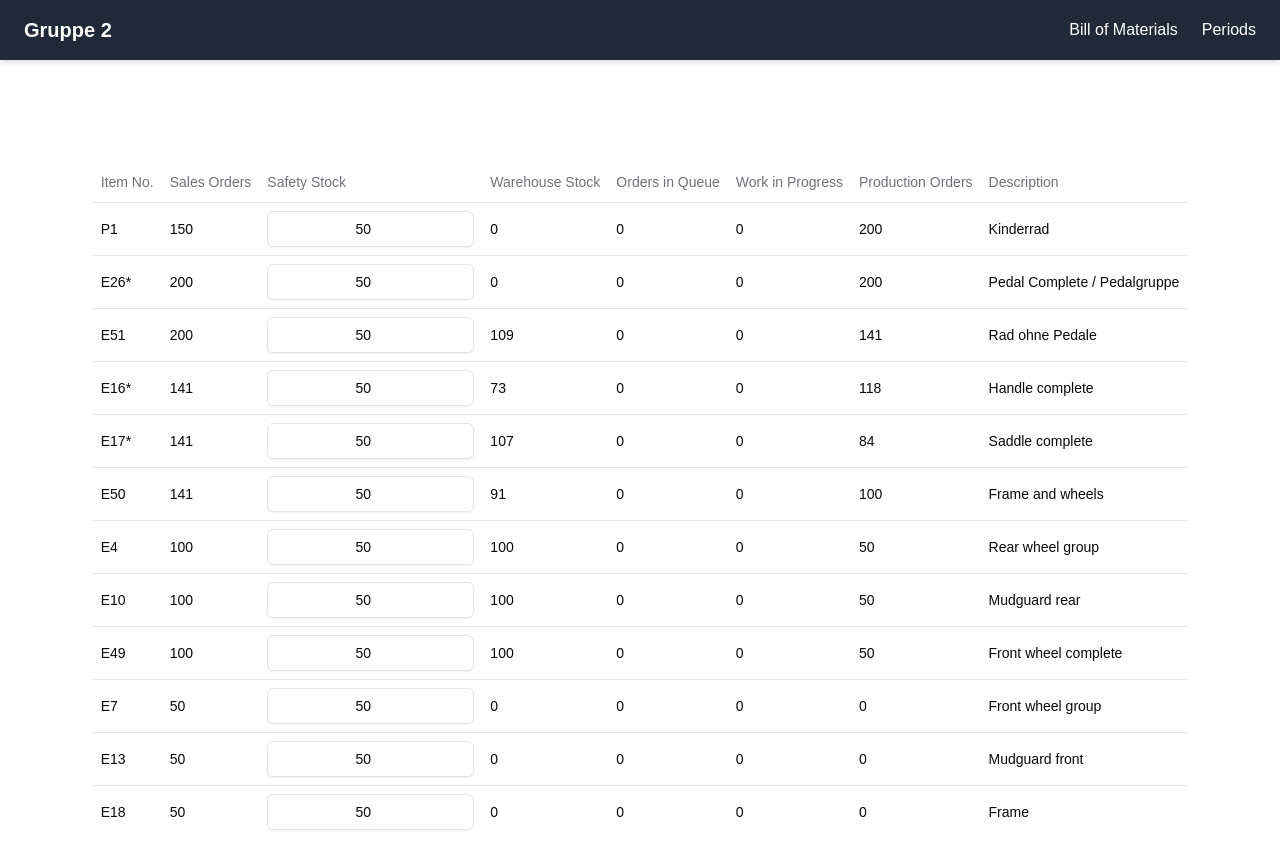
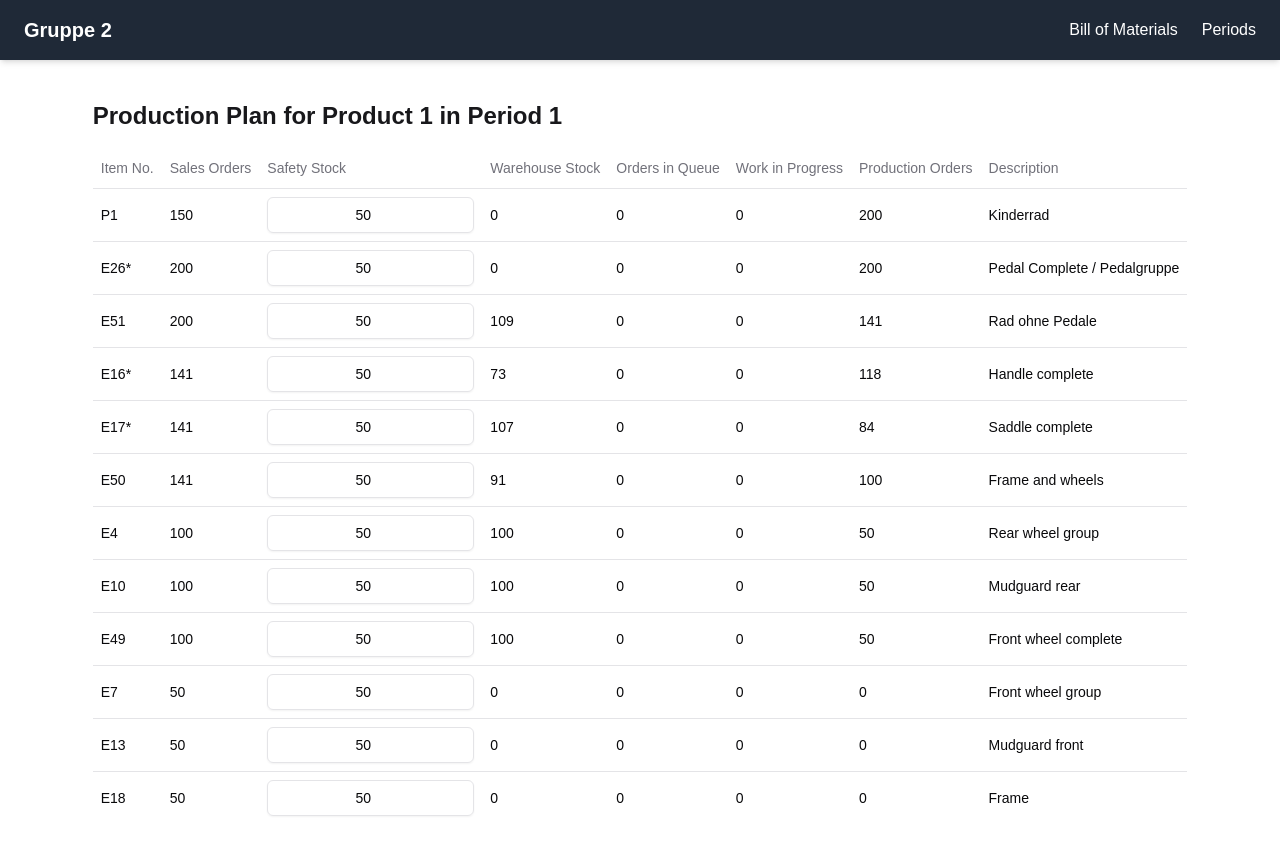
Before and after one commit to ibsys2-ws24-25/ibsys2, a Next.js app: page /periods/1/production-planning/1 in a window 1280 px wide. Shown: the top 868 px of the page. Built offline with nearby package versions, Linux system fonts and the light colour scheme.

Commit message:
added: Heading for Planing

```diff
--- a/src/app/periods/[periodId]/production-planning/[productId]/page.tsx
+++ b/src/app/periods/[periodId]/production-planning/[productId]/page.tsx
@@ -1,8 +1,11 @@
 import MaterialTable from '@/components/pages/material/materialTable';
 
-export default async function HomePage() {
+export default async function HomePage({ params }: { params: { periodId: number, productId: number } }) {
+    console.log(params);
+
     return (
-        <div className="flex h-screen items-center justify-center">
+        <div>
+            <h1 className='text-2xl font-bold mb-4 text-primary'>Production Plan for Product {params.productId} in Period {params.periodId}</h1>
             <MaterialTable />
         </div>
     );
```
